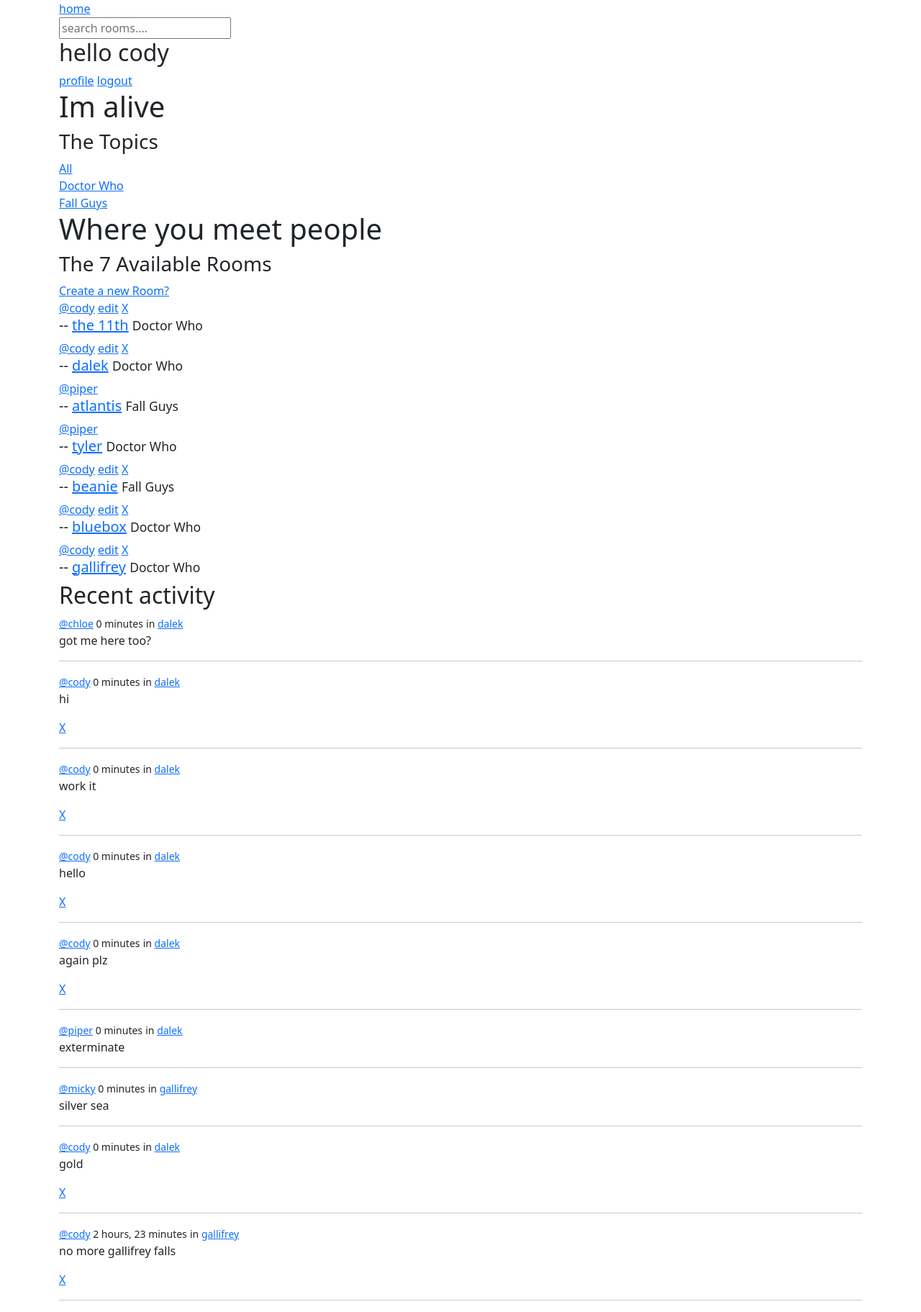
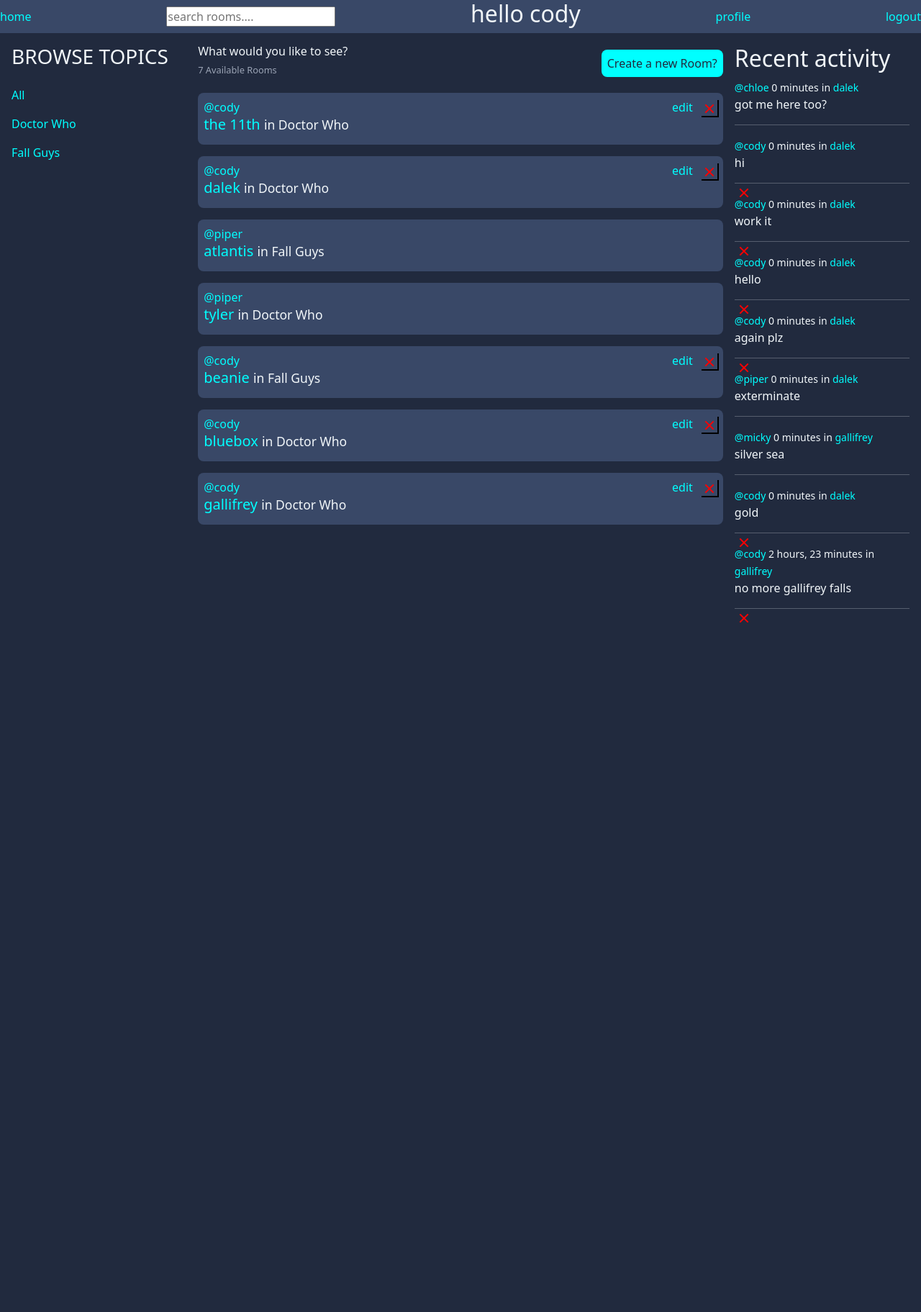
Before and after one commit to CodysCodingCloud/forum-django, a Django app: page / in a window 1280 px wide. Shown: the whole page at 72% size. After the commit the page ends 865 px from the top, so only its background shows below. Run offline with Django 4.2, Linux system fonts and the light colour scheme; a user stored in the database is signed in; data comes from the database, SQL or seed files in the repository.

Commit message:
refactor and syling

```diff
--- a/base/templates/base/components/activity.html
+++ b/base/templates/base/components/activity.html
@@ -11,7 +11,7 @@
 		>
 		<p>{{message}}</p>
 		{% if request.user == message.user %}
-		<a href="url 'delete-message' message.id" class="d-delete">X</a>
+		<a href="url 'delete-message' message.id" class="d-delete"></a>
 		{% endif %}
 		<hr />
 	</div>
--- a/base/templates/base/components/room_list.html
+++ b/base/templates/base/components/room_list.html
@@ -1,22 +1,29 @@
 <div class="room-container">
-	<h1>Where you meet people</h1>
-	<div>
-		<h3>The {{ room_count }} Available Rooms</h3>
-		<a href="{% url 'create-room' %}">Create a new Room?</a>
+	<div class="top-row">
+		<div class="left">
+			<h2>What would you like to see?</h2>
+			<h3>{{ room_count }} Available Rooms</h3>
+		</div>
+		<div class="right">
+			<a href="{% url 'create-room' %}" class="my-btn">Create a new Room?</a>
+		</div>
+	</div>
+	<div class="roomlist">
 		{% for room in rooms %}
-		<div class="roomlist">
+		<div class="room-item">
 			<a href="{% url 'user' room.host.id %}">@{{ room.host }}</a>
 			{% if request.user == room.host %}
-			<a href="{% url 'update-room' room.id %}">edit</a>
-			<a href="{% url 'delete-room' room.id %}" class="d-delete">X</a>
+			<a href="{% url 'update-room' room.id %}" class="room-edit">edit</a>
+			<a href="{% url 'delete-room' room.id %}" class="d-delete"></a>
 			{% endif %}
+
 			<h5>
-				{{ rooms.id }} --
 				<a href="{% url 'room' room.id %}">{{ room.name }}</a>
-				<small>{{ room.topic.name }}</small>
+				<small>in {{ room.topic.name }}</small>
 				<!-- {% url "room" room.id %} = /room/1 -->
 			</h5>
 		</div>
+
 		{% endfor %}
 	</div>
 </div>
--- a/base/templates/base/components/topic_list.html
+++ b/base/templates/base/components/topic_list.html
@@ -1,5 +1,5 @@
 <div class="topics-container">
-	<h3>The Topics</h3>
+	<h3>BROWSE TOPICS</h3>
 	<div>
 		<a href="{% url 'home' %}">All</a>
 	</div>
--- a/base/templates/base/login_register.html
+++ b/base/templates/base/login_register.html
@@ -1,6 +1,7 @@
 {% extends "main.html" %} {% block content %}
 <div class="container">
 	{% if page == "login" %}
+	<h2>login</h2>
 	<form method="post" action="">
 		{% csrf_token %}
 		<!-- {{form.as_p}} -->
--- /dev/null
+++ b/static/styles/index.css
@@ -0,0 +1,138 @@
+:root {
+	--primary: #212a3e;
+	--secondary: #394867;
+	--tertiary: #6f3e7d;
+	--textprimary: #f1f6f9;
+	--textsecondaty: #9ba4b5;
+	--danger: red;
+	--pbutton: aqua;
+}
+* {
+	margin: 0;
+	padding: 0;
+}
+body {
+	background-color: var(--primary);
+	color: var(--textprimary);
+	width: 100%;
+}
+nav {
+	display: flex;
+	max-width: 100%;
+	justify-content: space-between;
+	align-items: center;
+	/* margin-bottom: 1rem; */
+	background-color: var(--secondary);
+	margin-bottom: 1rem;
+}
+.home-container {
+	display: grid;
+	grid-template-columns: 1fr 3fr 1fr;
+	grid-gap: 1rem;
+	min-width: 80%;
+	margin: 0 1rem;
+}
+.topics-container {
+	display: flex;
+	flex-direction: column;
+	gap: 1rem;
+}
+.room-container .top-row {
+	display: flex;
+	justify-content: space-between;
+	align-items: center;
+	margin-bottom: 1rem;
+}
+@media screen and (max-width: 768px) {
+	.room-container .top-row {
+		flex-direction: column;
+		align-items: start;
+		gap: 0.5rem;
+	}
+}
+.room-container .top-row h2 {
+	font-size: 1rem;
+	color: var(--textprimary);
+}
+.room-container .top-row h3 {
+	font-size: 0.8rem;
+	color: var(--textsecondaty);
+}
+a {
+	text-decoration: none;
+	color: var(--pbutton);
+}
+.my-btn {
+	border-radius: 0.5rem;
+	background-color: var(--pbutton);
+	padding: 0.5rem;
+	color: var(--primary);
+}
+.roomlist {
+	/* padding: 0.5rem; */
+	display: flex;
+	flex-direction: column;
+	gap: 1rem;
+}
+.room-item {
+	background-color: var(--secondary);
+	border-radius: 8px;
+	position: relative;
+	padding: 0.5rem;
+}
+.room-item .d-delete {
+	position: absolute;
+	right: 8px;
+	top: 8px;
+}
+.room-item .room-edit {
+	position: absolute;
+	right: 42px;
+	top: 8px;
+}
+.profile-container {
+	display: grid;
+	grid-template-columns: 1fr 3fr 1fr;
+	grid-gap: 1rem;
+	min-width: 80%;
+	margin: 0 1rem;
+}
+
+.feed {
+}
+
+.d-delete {
+	--size: 1.5rem;
+	width: var(--size);
+	height: var(--size);
+	position: relative;
+	box-shadow: 2px 2px black;
+}
+.d-delete:after {
+	content: "";
+	height: 1rem;
+	border-left: 2px solid var(--danger);
+	position: absolute;
+	transform: rotate(45deg);
+	left: calc(var(--size) / 2);
+	top: calc(var(--size) / 4);
+}
+.d-delete:before {
+	content: "";
+	height: 1rem;
+	border-left: 2px solid var(--danger);
+	position: absolute;
+	transform: rotate(-45deg);
+	left: calc(var(--size) / 2);
+	top: calc(var(--size) / 4);
+}
+.d-delete:hover:after {
+	border-left: 4px solid var(--danger);
+}
+.d-delete:hover:before {
+	border-left: 4px solid var(--danger);
+}
+.message-container {
+}
+.participants {
+}
--- a/templates/main.html
+++ b/templates/main.html
@@ -7,7 +7,7 @@
 		<meta name="viewport" content="width=device-width, initial-scale=1.0" />
 		<meta name="description" content="testing Django chat app" />
 		<meta name="keywords" content="Django chat app" />
-		<title>Django testing</title>
+		<title>Django Forum testing</title>
 		<link
 			href="https://cdn.jsdelivr.net/npm/bootstrap@5.2.3/dist/css/bootstrap.min.css"
 			rel="stylesheet"
@@ -20,18 +20,11 @@
 			href="{% static 'styles/index.css' %}"
 		/>
 	</head>
-	<body class="container">
-		{% include "navBar.html" %} {% if messages %}
-		<div class="messages">
-			{% for message in messages %}
-			<p {% if message.tags %} class="{{ message.tags }}" {% endif %}>
-				{{ message }}
-			</p>
-			{% endfor %}
-		</div>
-		{% endif %}
-		<h1>Im alive</h1>
+
+	<body class="my-container">
+		{% include "navBar.html" %}
 		<!-- like an outlet in react? -->
 		{% block content %} {% endblock content %}
+		<div></div>
 	</body>
 </html>
```
Also changed, not shown: base/templates/base/room.html (+3 -12 lines), base/templates/base/update_user.html (added, +20 -0 lines).
